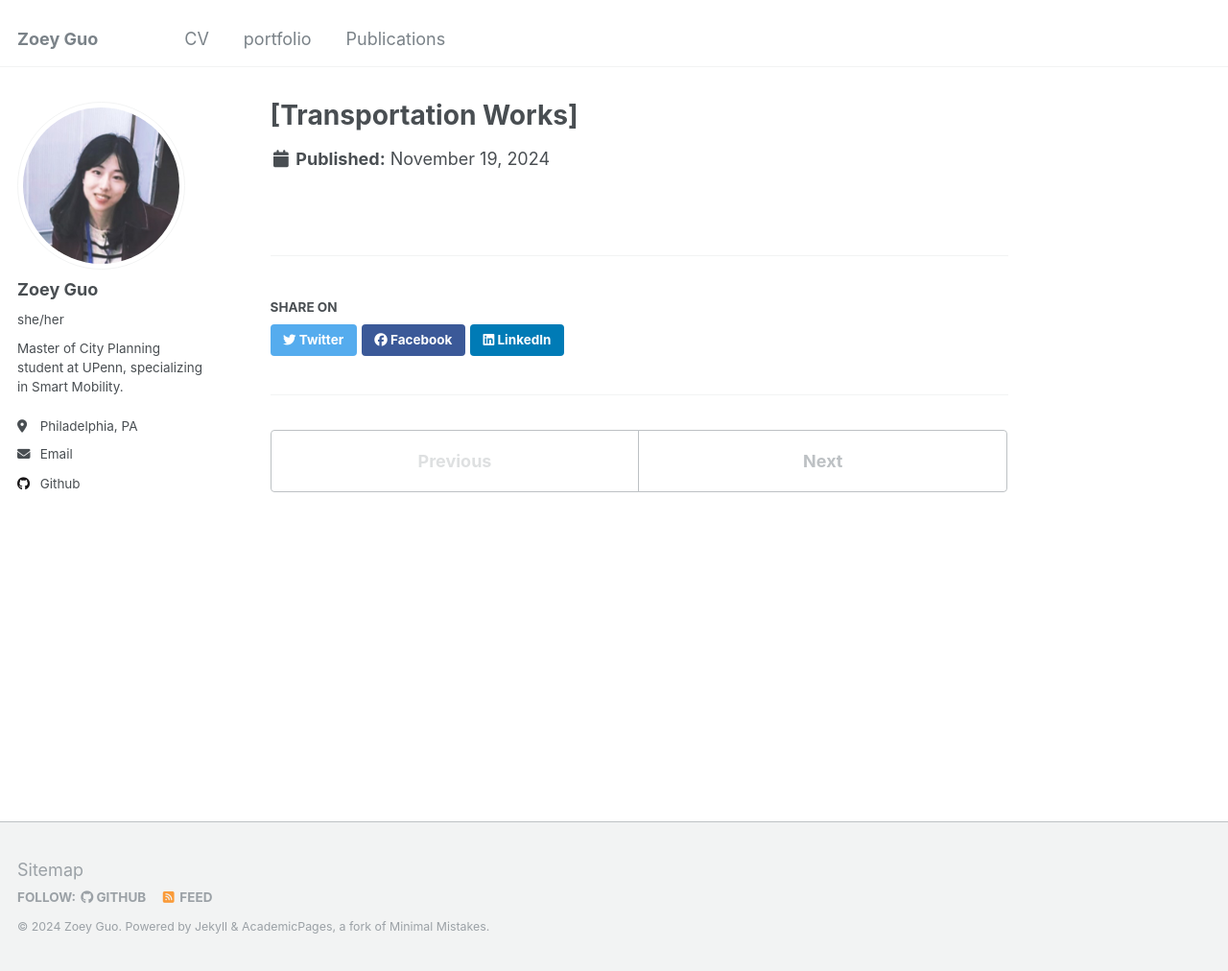
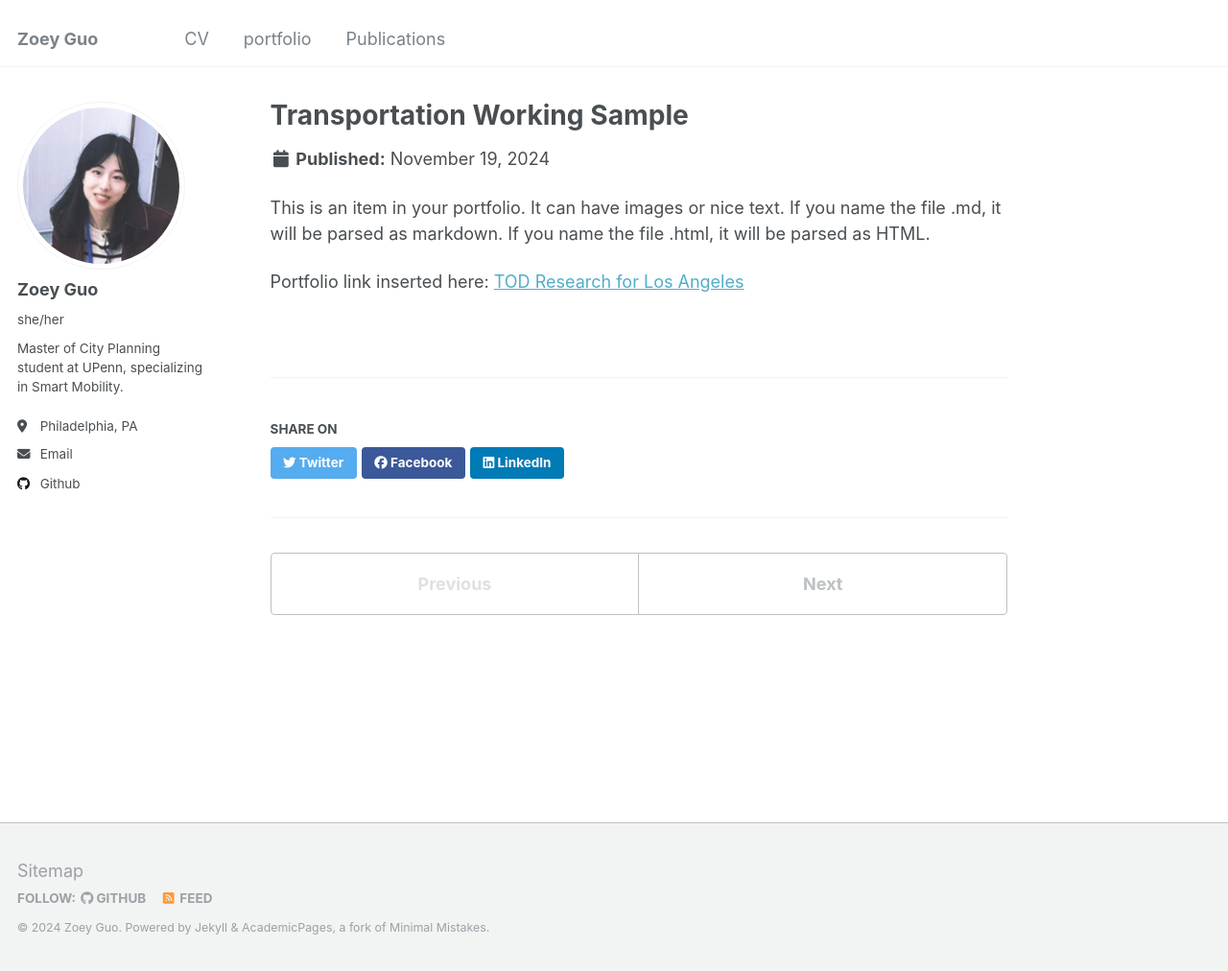
Before and after one commit to ZoeyGuo709/ZoeyGuo709.github.io, a Jekyll site: the page built from _portfolio/portfolio-1.md, in a window 1280 px wide and 1012 px high. Shown: the whole window at 96% size. Built offline with Jekyll 4.4.1, drawn with Linux system fonts in a browser that asks for light colours.

Commit message:
simplify

```diff
--- a/_portfolio/portfolio-1.md
+++ b/_portfolio/portfolio-1.md
@@ -1,5 +1,9 @@
 ---
-title: "[Transportation Works]"
-excerpt: "Including Pedestrians and Cyclist Plan, Bike Sharing Station rebalancing strategy, Spatial Optimization strategy for bus stop stations, and Electric Vehicle Infrastructure Plan.<br/><img src='/images/Transp_Profile.png' style='width: 400px; height: 300px;'>"
+title: "Transportation Working Sample"
+excerpt: "Sample Of Working Sample<br/><img src='/images/Transp_Profile.png'>"
 collection: portfolio
 ---
+
+This is an item in your portfolio. It can have images or nice text. If you name the file .md, it will be parsed as markdown. If you name the file .html, it will be parsed as HTML.
+
+Portfolio link inserted here: [TOD Research for Los Angeles](/files/TOD_Policy_ZiyiGuo.html "TOD Research of Los Angeles")
```
Also changed, not shown: _TransportationWork/portfolio-1.md (deleted, +0 -5 lines), _TransportationWork/portfolio-2.md (deleted, +0 -5 lines), _TransportationWork/portfolio-3.md (deleted, +0 -5 lines), _TransportationWork/portfolio-4.md (deleted, +0 -5 lines).
